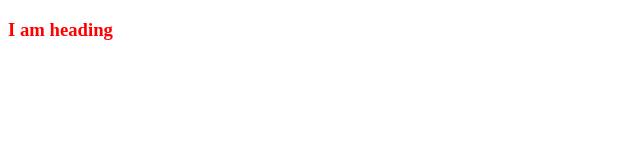
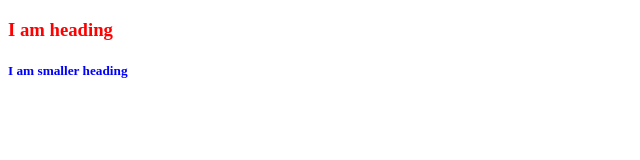
Before and after one commit to Kailash-Codes/git-try, a plain HTML site: page index.html in a window 1280 px wide. Shown: the whole page, without its empty margins (0-640 px from the left). Drawn offline with Linux system fonts and the light colour scheme.

Commit message:
add small heading

```diff
--- a/index.html
+++ b/index.html
@@ -10,6 +10,7 @@
 <body>
 
     <h3>I am heading</h3>
+    <h5>I am smaller heading</h5>
 
 </body>
 </html>
--- a/style.css
+++ b/style.css
@@ -1,3 +1,6 @@
 h3{
     color: red;
 }
+h5{
+    color: blue;
+}
```
